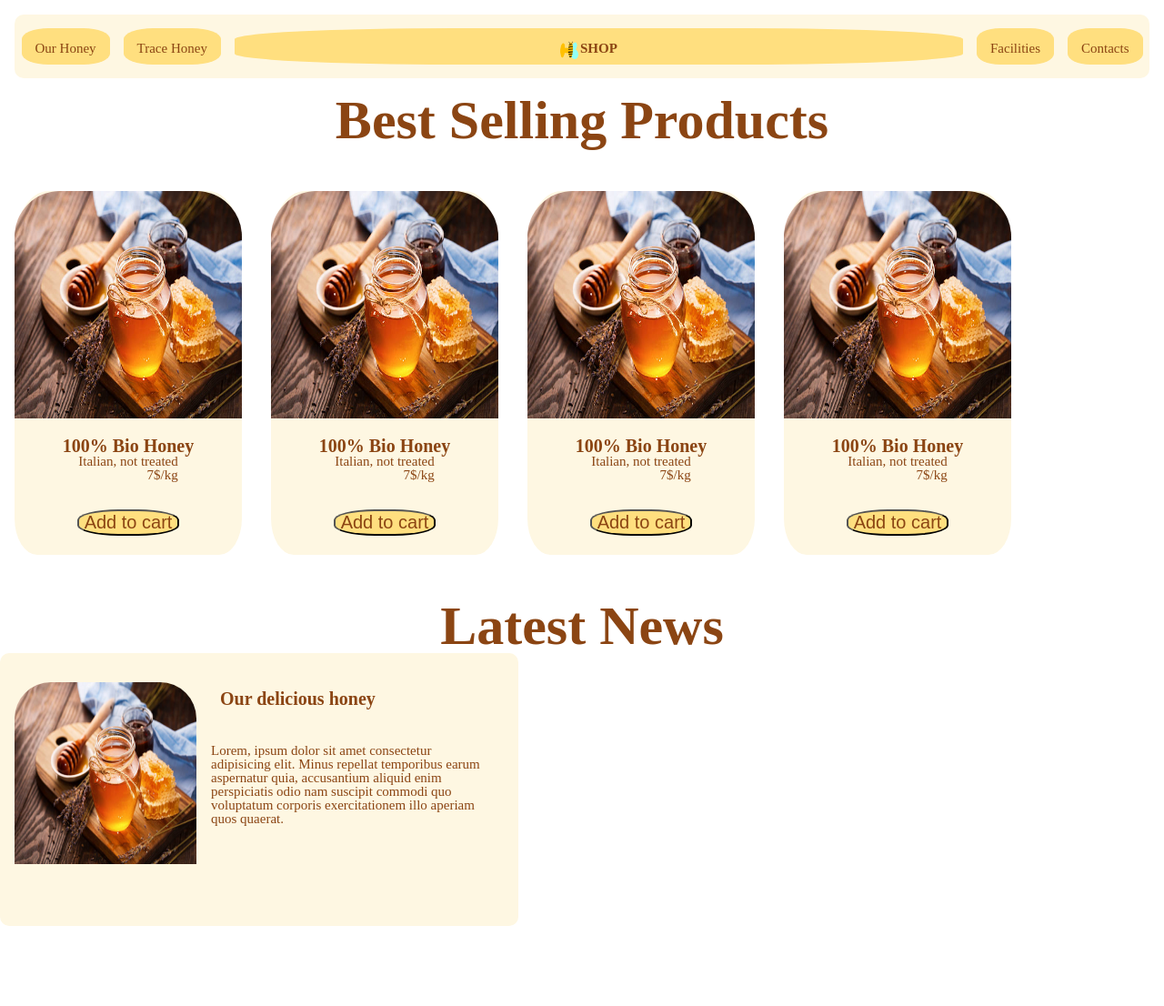
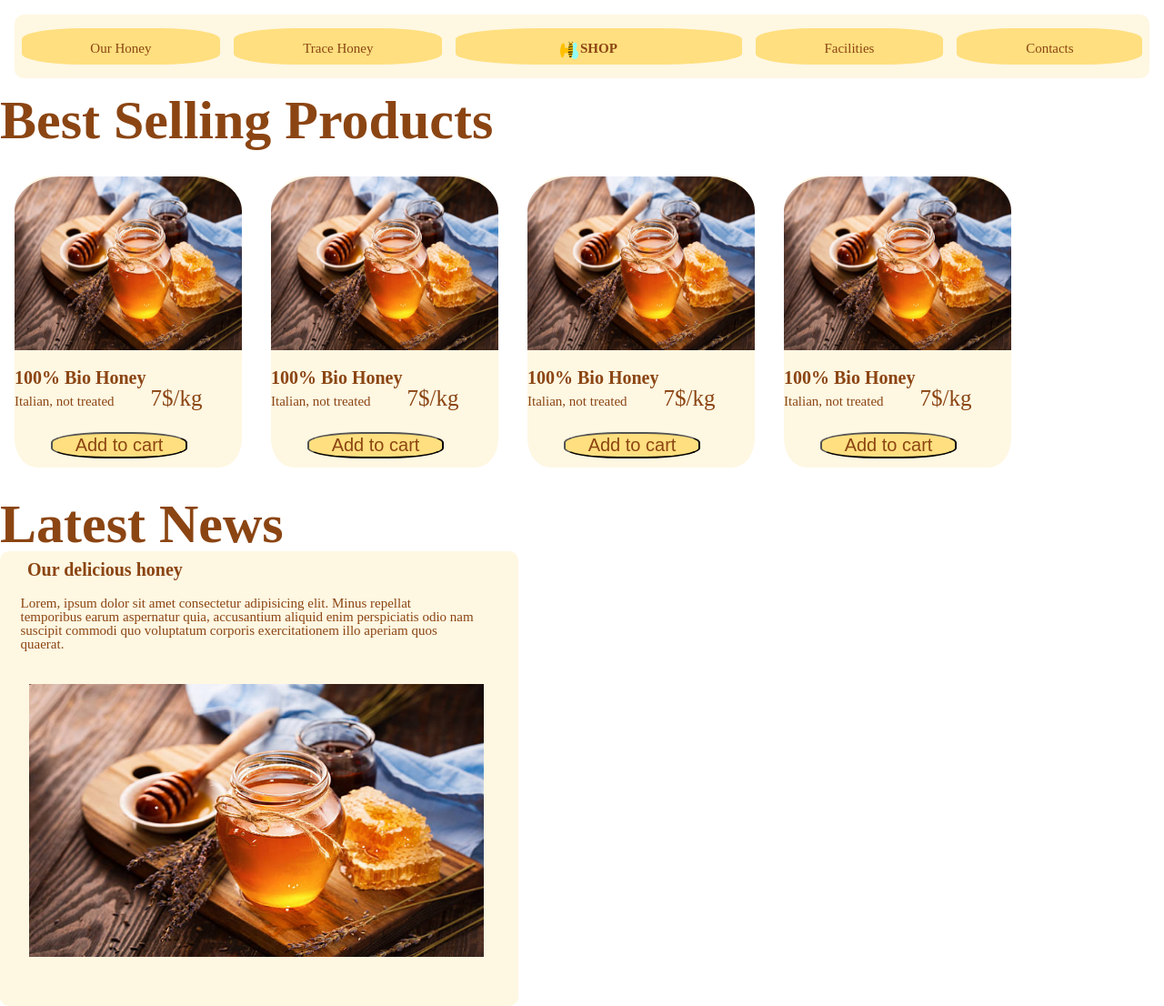
Before and after one commit to DamoreLorenza/2month1week3lez, a plain HTML site: page total page/index.html in a window 1280 px wide. Shown: the whole page at 91% size. Before the commit the page ends 1018 px from the top, so only its background shows below. Drawn offline with Linux system fonts and the light colour scheme.

Commit message:
modifiche

```diff
--- a/total page/index.html
+++ b/total page/index.html
@@ -94,7 +94,6 @@
       <article>
         <h1>Latest News</h1>
         <div class="articolo">
-          <img src="/assets/imgs/honey.jpg" alt="honey" />
           <div class="scritte">
             <h3>Our delicious honey</h3>
             <p>
@@ -104,6 +103,7 @@
               corporis exercitationem illo aperiam quos quaerat.
             </p>
           </div>
+          <img src="/assets/imgs/honey.jpg" alt="honey" />
         </div>
       </article>
     </main>
--- a/total page/style.css
+++ b/total page/style.css
@@ -25,7 +25,7 @@ padding: 1em;
 background-color: #ffdf7f;
 color: saddlebrown;
 font-size: 15px;
-
+flex-grow: 1;
 text-align: center;
 
 }
@@ -41,7 +41,7 @@ text-align: center;
 #shop{
 
     font-weight: bolder;
-    flex-grow: 1;
+    flex-grow: 2;
    align-self: center;
 
 }
@@ -60,7 +60,7 @@ text-align: center;
 
 main h1{
     font-size: 60px;
-    text-align: center;
+
     font-weight: bolder;
     color: saddlebrown;
 }
@@ -72,12 +72,12 @@ main h1{
 
 .container{
 
-    margin: 3em 1em;
+    margin: 2em 1em;
     display: flex;
     width: 250px;
-    height: 400px;
+    height: 320px;
     flex-direction: column;
-    align-items: center;
+
 
 
 
@@ -89,7 +89,7 @@ main h1{
 
 }
 
-img{
+.container img{
 width: 250px;
 height: 250px;
 border-top-right-radius: 20%;
@@ -104,7 +104,7 @@ h2{
     font-size: 20px;
     font-weight: bolder;
     margin-top: 1em;
-    text-align: center;
+
 }
 
 p{
@@ -117,25 +117,40 @@ p{
 
 
 button{
-
+    width: 150px;
+    padding: 0.8;
+    margin-left: 2em;
+    justify-content: center;
     color: saddlebrown;
     background-color:#ffdf7f;
     font-size: 20px;
     border-radius: 40%;
-    margin-top: 1.5em;
+    margin-bottom: 0.5em;
+
 
 }
 
 .subtitle{
 
 display: flex;
-flex-direction: column;
-flex-wrap: nowrap;
+flex-direction: row;
+
+align-items: baseline;
 
 }
 .p{
 
-align-self: flex-end;
+font-size: 25px;
+
+
+
+}
+
+.subtitle p{
+
+margin-bottom: 1em;
+margin-right: 40px;
+
 
 }
 
@@ -152,32 +167,31 @@ section{
     background-color: #fef7e2;
 
     width: 570px;
-    height: 300px;
+    height: 500px;
     border-radius: 10px;
     border: 3px;
     display: flex;
-    flex-direction: row;
-
-
+    flex-direction: column;
 
 
 }
 
 .articolo img{
 
-    width: 200px;
-    height: 200px;
-margin: 2em 1em;
+    width: 500px;
+    height: 300px;
+margin: 1em 2em;
+
 
 }
 
 h3{
 width: 250px;
-height: 50px;
+height: 30px;
 font-size: 20px;
 color: saddlebrown;
 padding: 0.5em 0.5em;
-margin-top: 1.5em;
+margin-left: 1em;
 font-weight: bolder;
 
 }
@@ -185,6 +199,7 @@ font-weight: bolder;
 .articolo p{
 
     color: saddlebrown;
-    width: 300px;
-    height: 110px;
+    width: 500px;
+    height: 80px;
+    margin-left: 1.5em;
 }
```
